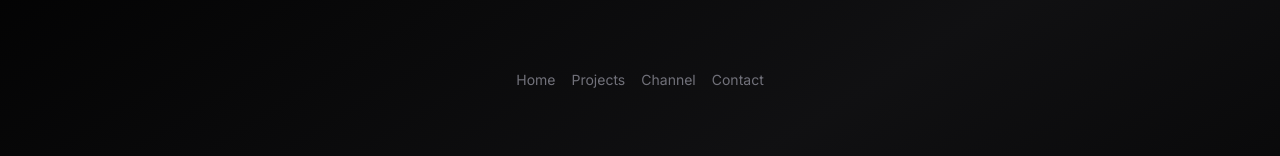
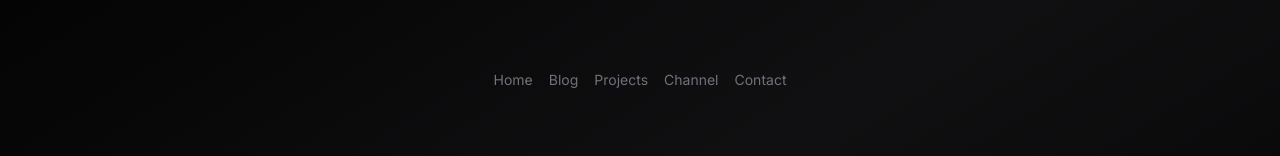
Before and after one commit to turing0/nextjs-portfolio, a Next.js app: page / in a window 1280 px wide. Shown: the part 171-327 px from the top of the page. Built offline with nearby package versions, Linux system fonts and the light colour scheme; what tailwindcss-debug-screens would draw is missing.

Commit message:
update lin

```diff
--- a/app/page.tsx
+++ b/app/page.tsx
@@ -3,6 +3,7 @@ import React from "react";
 
 const navigation = [
 	{ name: "Home", href: "https://laphel.com" },
+	{ name: "Blog", href: "https://blog.laphel.com" },
 	{ name: "Projects", href: "/projects" },
 	{ name: "Channel", href: "/channel" },
 	{ name: "Contact", href: "/contact" },
```
